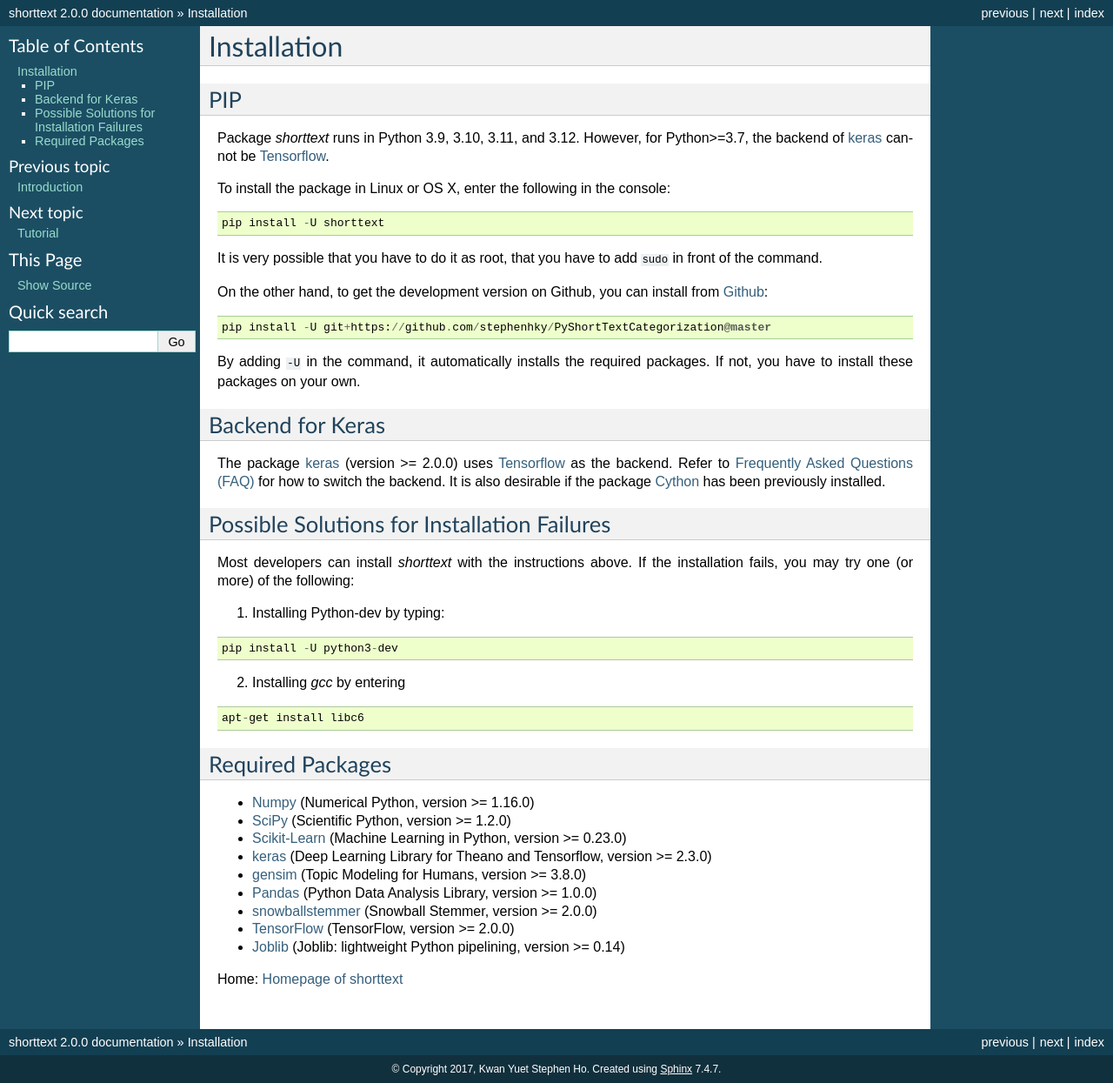
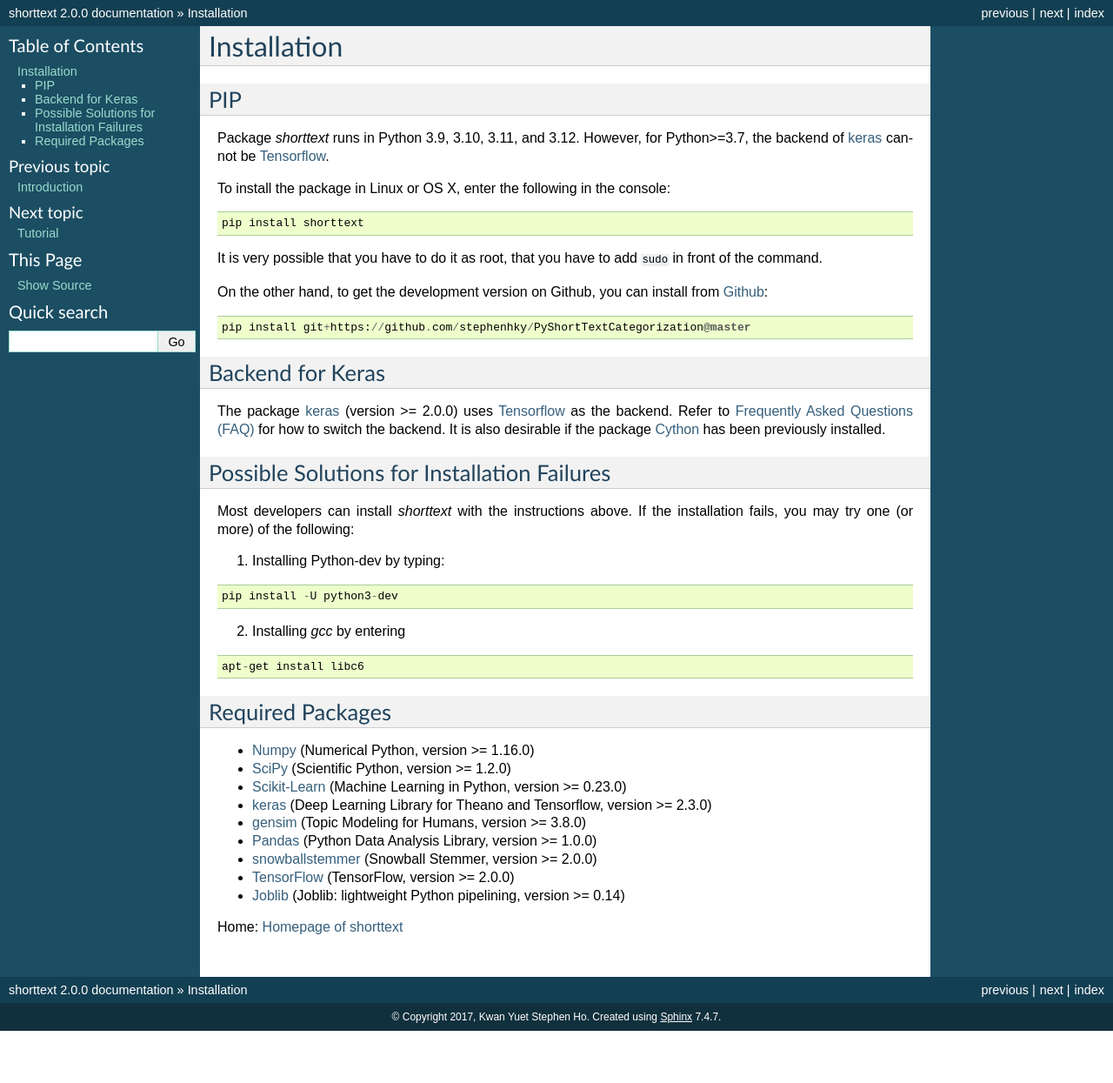
Before and after one commit to stephenhky/PyShortTextCategorization, a Sphinx documentation site: the page built from docs/install.rst, in a window 1280 px wide. Shown: the whole page at 87% size. Built offline with Sphinx 7.4.7, drawn with Linux system fonts in a browser that asks for light colours; after the commit the page ends 1185 px from its top, so only the background shows below that.

Commit message:
update installation instruction

```diff
--- a/docs/install.rst
+++ b/docs/install.rst
@@ -11,7 +11,7 @@
 
 ::
 
-   pip install -U shorttext
+   pip install shorttext
 
 It is very possible that you have to do it as root, that you have to add ``sudo`` in
 front of the command.
@@ -20,10 +20,7 @@
 
 ::
 
-    pip install -U git+https://github.com/stephenhky/PyShortTextCategorization@master
-
-By adding ``-U`` in the command, it automatically installs the required packages. If not,
-you have to install these packages on your own.
+    pip install git+https://github.com/stephenhky/PyShortTextCategorization@master
 
 
 Backend for Keras
```
